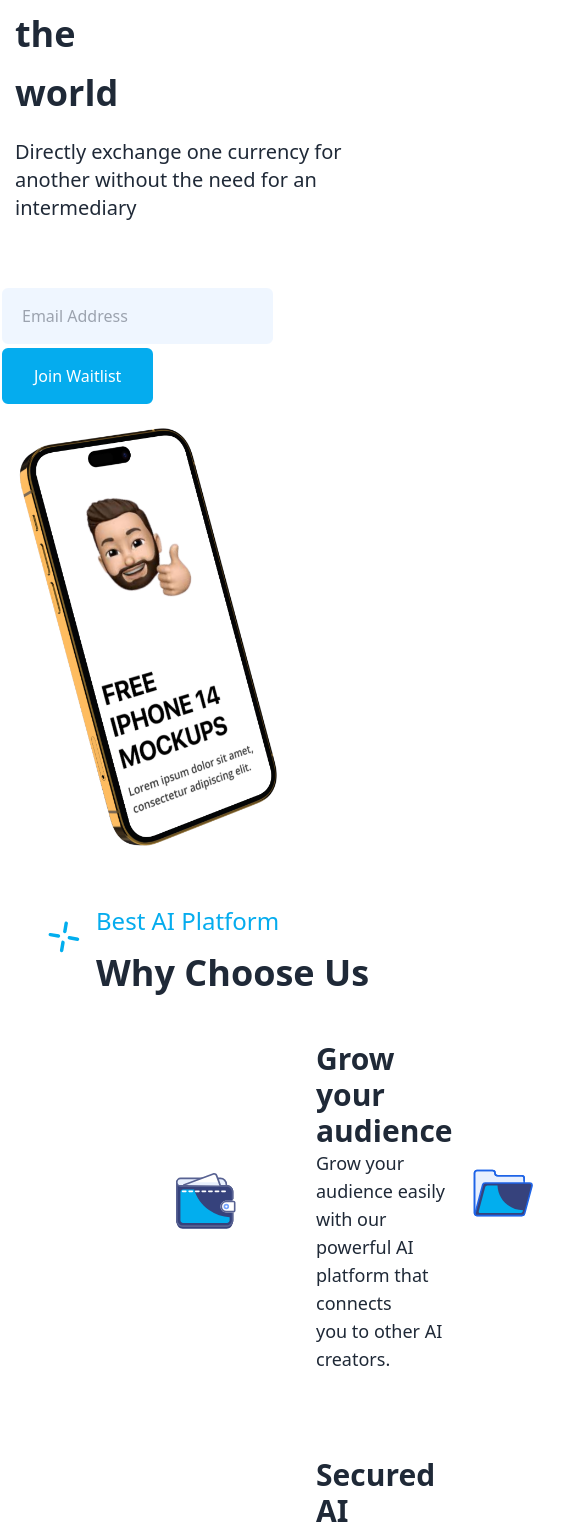
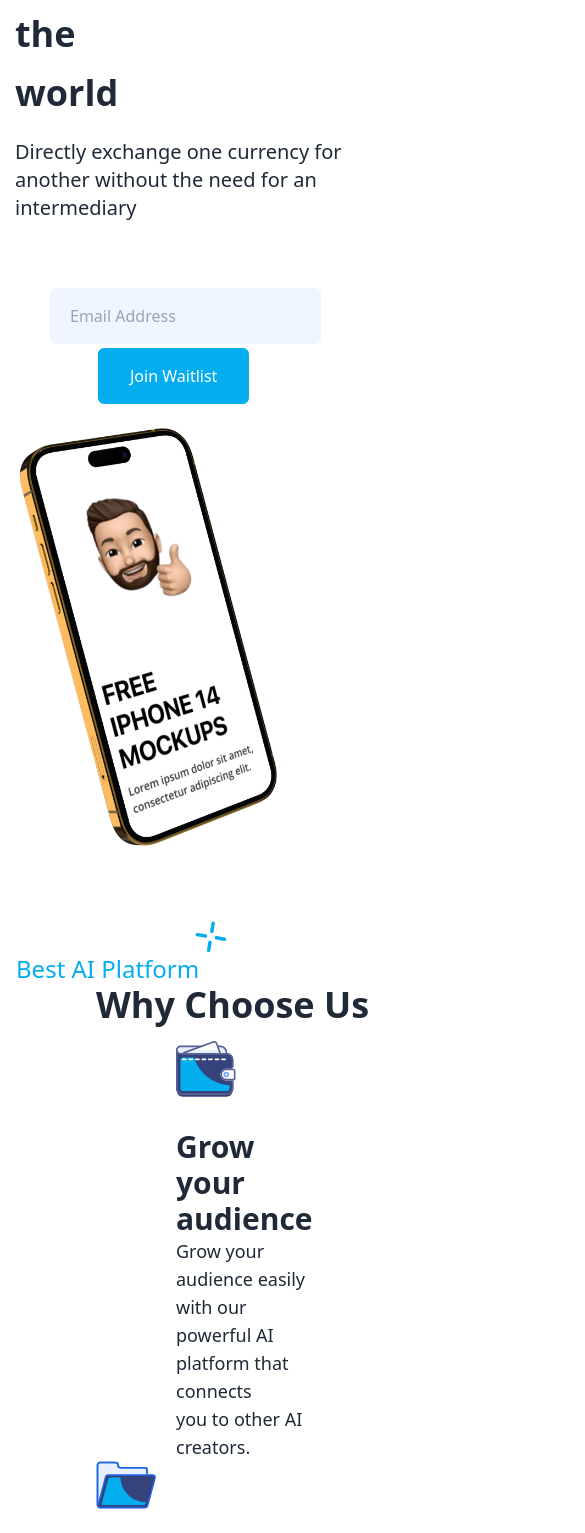
Before and after one commit to Argon-technologies/argon-waitlist, a React (Vite) app: page / in a window 390 px wide. Shown: the part 445-1978 px from the top of the page, 585 px wide, since content can reach past the window. Built offline with nearby package versions, Linux system fonts and the light colour scheme.

Commit message:
Fixed responsiveness

```diff
--- a/src/Home.css
+++ b/src/Home.css
@@ -10,4 +10,10 @@
     .header-p{
         margin-left: 15px;
     }
+    .ale{
+        margin-left: 3rem;
+    }
+    .solana{
+        margin-left: 3rem;
+    }
 }
--- a/src/Home.jsx
+++ b/src/Home.jsx
@@ -8,9 +8,9 @@
         <div>
             <h1 className="header-text text-4xl font-bold mt-12 text-gray-800 mr-16 leading-relaxed mb-4">Seamlessly share built and<br/> powerful AI galleries around the<br/> world</h1>
             <p className="header-p text-xl text-gray-800 mb-16">Directly exchange one currency for another without the need for an<br/> intermediary</p>
-            <form action='https://formspree.io/f/xlekdygk' method="POST">
+            <form action='https://formspree.io/f/xlekdygk' method="POST" className="ale">
             <input type="email" name="email" placeholder="Email Address" className="outline-none border border-2 border-white px-5 py-4 rounded-lg bg-blue-50" />
-            <input type="submit" value="Join Waitlist" className="border border-2 px-8 py-4 bg-[#05acee] text-white rounded-lg border-white" />
+            <input type="submit" value="Join Waitlist" className="solana border border-2 px-8 py-4 bg-[#05acee] text-white rounded-lg border-white" />
             </form>
         </div>
         <div className="mr-20">
--- /dev/null
+++ b/src/Why.css
@@ -0,0 +1,9 @@
+@media screen and (max-width: 550px) {
+    .flex{
+        display: flex;
+        flex-direction: column;
+    }
+    .felin{
+        margin-left: 5rem;
+    }
+}
--- a/src/Why.jsx
+++ b/src/Why.jsx
@@ -4,6 +4,7 @@
 import file from './assets/file.svg'
 import secure from './assets/secure.svg'
 import globe from './assets/globe.svg'
+import './Why.css'
 
 function Why() {
   return (
@@ -21,7 +22,7 @@
                 <p className="text-lg text-gray-800">Grow your audience easily with our<br/> powerful AI platform that connects<br/> you to other AI creators.</p>
                 </div>
             </div>
-            <div className="flex">
+            <div className="flex felin">
                 <img src={file} height={60} width={60} className="mr-20" />
                 <div className="mt-10">
                 <h1 className="text-3xl text-gray-800 font-bold">Share art galleries</h1>
@@ -37,7 +38,7 @@
                 <p className="text-lg text-gray-800">Share your AI generate content with our<br/> powerful AI platform that connects<br/> you to other AI creators.</p>
                 </div>
             </div>
-            <div className="flex">
+            <div className="flex felin">
                 <img src={globe} height={60} width={60} className="mr-20" />
                 <div className="mt-10">
                 <h1 className="text-3xl text-gray-800 font-bold">Social media integration</h1>
```
